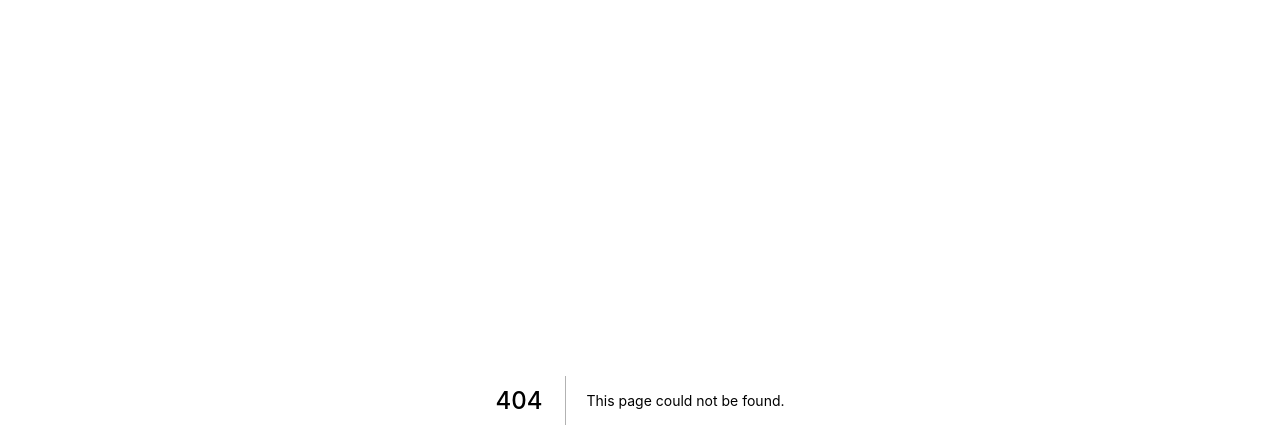
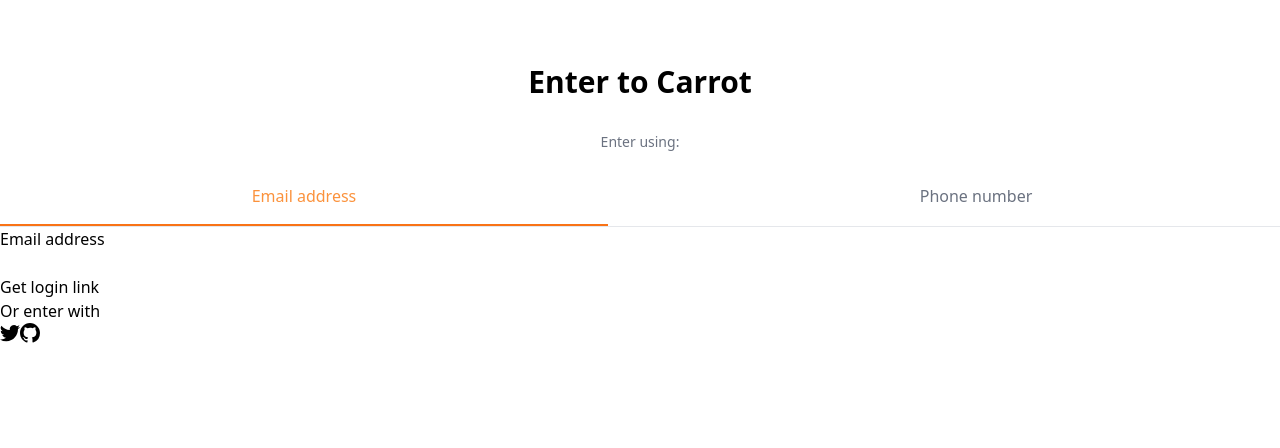
Before and after one commit to Yun-Jehyeok/carrot_market_clone_coding, a Next.js app: page /enter in a window 1280 px wide. Before the commit this address had no page. Shown: the top 448 px of the page. Built offline with nearby package versions, Linux system fonts and the light colour scheme.

Commit message:
UI 진행중

```diff
--- /dev/null
+++ b/pages/enter.tsx
@@ -0,0 +1,100 @@
+import { useState } from "react";
+
+function cls(...classnames: string[]) {
+  return classnames.join(" ");
+}
+
+export default function Enter() {
+  const [method, setMethod] = useState<"email" | "phone">("email");
+
+  const onEmailClick = () => setMethod("email");
+  const onPhoneClick = () => setMethod("phone");
+
+  return (
+    <div className="mt-16">
+      <h3 className="text-3xl font-bold text-center">Enter to Carrot</h3>
+      <div className="mt-8">
+        <div className="flex flex-col items-center">
+          <h5 className="text-sm text-gray-500 font-medium">Enter using:</h5>
+          <div className="grid border-b mt-8 w-full grid-cols-2 gap-16">
+            <button
+              className={cls(
+                "pb-4 font-medium border-b-2",
+                method === "email"
+                  ? "border-orange-500 text-orange-400"
+                  : "border-transparent text-gray-500"
+              )}
+              onClick={onEmailClick}
+            >
+              Email address
+            </button>
+            <button
+              className={cls(
+                "pb-4 font-medium border-b-2",
+                method === "phone"
+                  ? "border-orange-500 text-orange-400"
+                  : "border-transparent text-gray-500"
+              )}
+              onClick={onPhoneClick}
+            >
+              Phone number
+            </button>
+          </div>
+        </div>
+        <form>
+          <label>
+            {method === "email" ? "Email address" : null}
+            {method === "phone" ? "Phone number" : null}
+          </label>
+          <div>
+            {method === "email" ? <input type="email" required /> : null}
+            {method === "phone" ? (
+              <div>
+                <span>+82</span>
+                <input type="number" required />
+              </div>
+            ) : null}
+          </div>
+          <button>
+            {method === "email" ? "Get login link" : null}
+            {method === "phone" ? "Get one-time password" : null}
+          </button>
+        </form>
+        <div>
+          <div>
+            <div />
+            <div>
+              <span>Or enter with</span>
+            </div>
+          </div>
+          <div>
+            <button>
+              <svg
+                className="w-5 h-5"
+                aria-hidden="true"
+                fill="currentColor"
+                viewBox="0 0 20 20"
+              >
+                <path d="M6.29 18.251c7.547 0 11.675-6.253 11.675-11.675 0-.178 0-.355-.012-.53A8.348 8.348 0 0020 3.92a8.19 8.19 0 01-2.357.646 4.118 4.118 0 001.804-2.27 8.224 8.224 0 01-2.605.996 4.107 4.107 0 00-6.993 3.743 11.65 11.65 0 01-8.457-4.287 4.106 4.106 0 001.27 5.477A4.073 4.073 0 01.8 7.713v.052a4.105 4.105 0 003.292 4.022 4.095 4.095 0 01-1.853.07 4.108 4.108 0 003.834 2.85A8.233 8.233 0 010 16.407a11.616 11.616 0 006.29 1.84" />
+              </svg>
+            </button>
+            <button>
+              <svg
+                className="w-5 h-5"
+                aria-hidden="true"
+                fill="currentColor"
+                viewBox="0 0 20 20"
+              >
+                <path
+                  fillRule="evenodd"
+                  d="M10 0C4.477 0 0 4.484 0 10.017c0 4.425 2.865 8.18 6.839 9.504.5.092.682-.217.682-.483 0-.237-.008-.868-.013-1.703-2.782.605-3.369-1.343-3.369-1.343-.454-1.158-1.11-1.466-1.11-1.466-.908-.62.069-.608.069-.608 1.003.07 1.531 1.032 1.531 1.032.892 1.53 2.341 1.088 2.91.832.092-.647.35-1.088.636-1.338-2.22-.253-4.555-1.113-4.555-4.951 0-1.093.39-1.988 1.029-2.688-.103-.253-.446-1.272.098-2.65 0 0 .84-.27 2.75 1.026A9.564 9.564 0 0110 4.844c.85.004 1.705.115 2.504.337 1.909-1.296 2.747-1.027 2.747-1.027.546 1.379.203 2.398.1 2.651.64.7 1.028 1.595 1.028 2.688 0 3.848-2.339 4.695-4.566 4.942.359.31.678.921.678 1.856 0 1.338-.012 2.419-.012 2.747 0 .268.18.58.688.482A10.019 10.019 0 0020 10.017C20 4.484 15.522 0 10 0z"
+                  clipRule="evenodd"
+                />
+              </svg>
+            </button>
+          </div>
+        </div>
+      </div>
+    </div>
+  );
+}
--- a/pages/index.tsx
+++ b/pages/index.tsx
@@ -1,31 +1,7 @@
 import type { NextPage } from "next";
 
 const Home: NextPage = () => {
-  return (
-    <div className="bg-slate-400 py-20 px-10 grid gap-10">
-      <div className="bg-white p-10 rounded-2xl shadow-2xl">
-        <span className="font-semibold text-3xl">Select Item</span>
-        <div className="flex justify-between my-2">
-          <span className="text-gray-500">Grey Chair</span>
-          <span className="font-semibold">$19</span>
-        </div>
-        <div className="flex justify-between">
-          <span className="text-gray-500">Grey Chair</span>
-          <span className="font-semibold">$19</span>
-        </div>
-        <div className="mt-2 pt-2 border-t-2 border-dashed flex justify-between">
-          <span>Total</span>
-          <span className="font-semibold">$10</span>
-        </div>
-        <div className="mt-5 bg-blue-500 text-white text-center p-3 rounded-xl w-1/2 mx-auto">
-          Checkout
-        </div>
-      </div>
-      <div className="bg-white p-10 rounded-2xl shadow-2xl"></div>
-      <div className="bg-white p-10 rounded-2xl shadow-2xl"></div>
-      <div className="bg-white p-10 rounded-2xl shadow-2xl"></div>
-    </div>
-  );
+  return null;
 };
 
 export default Home;
```
